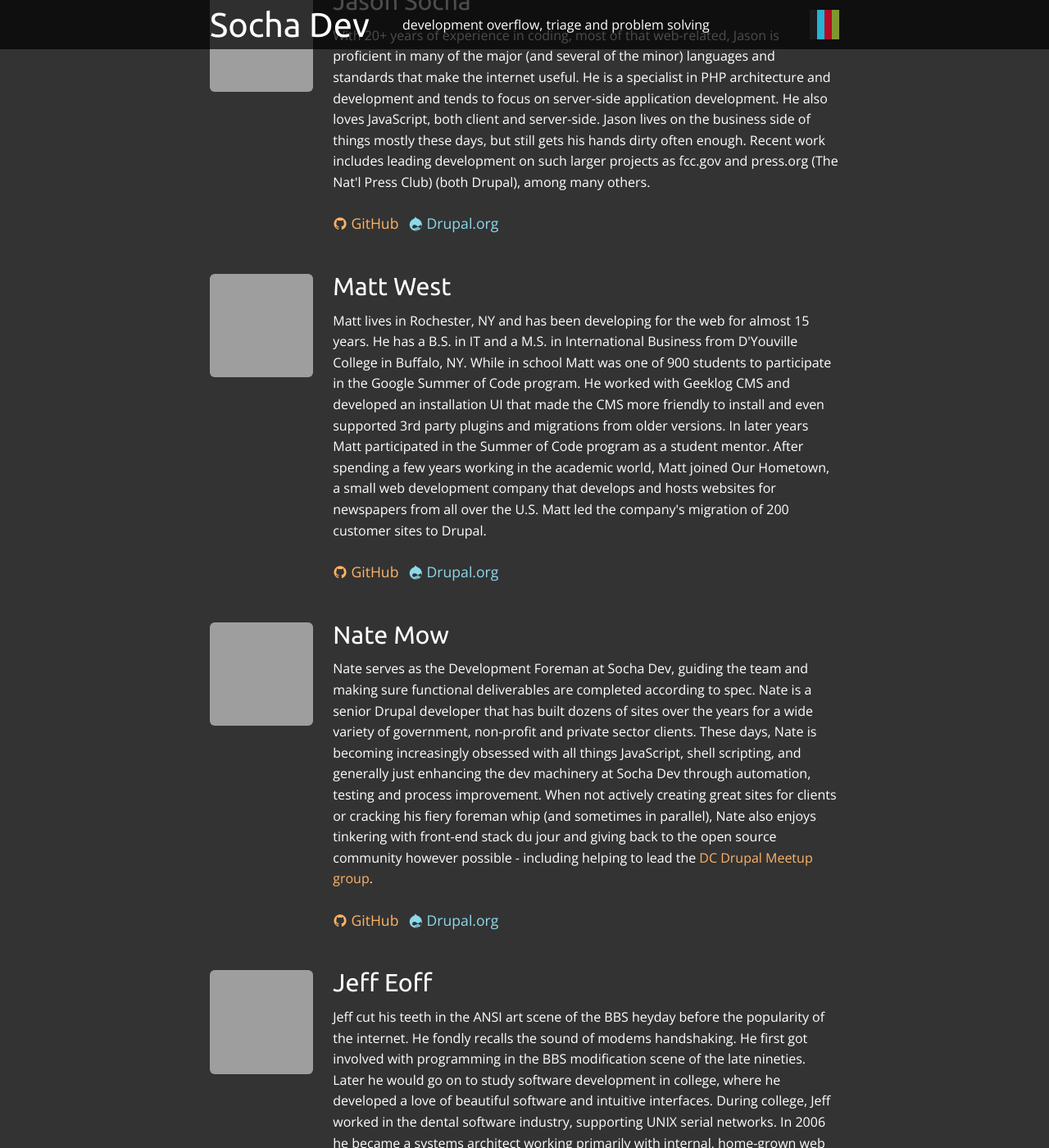
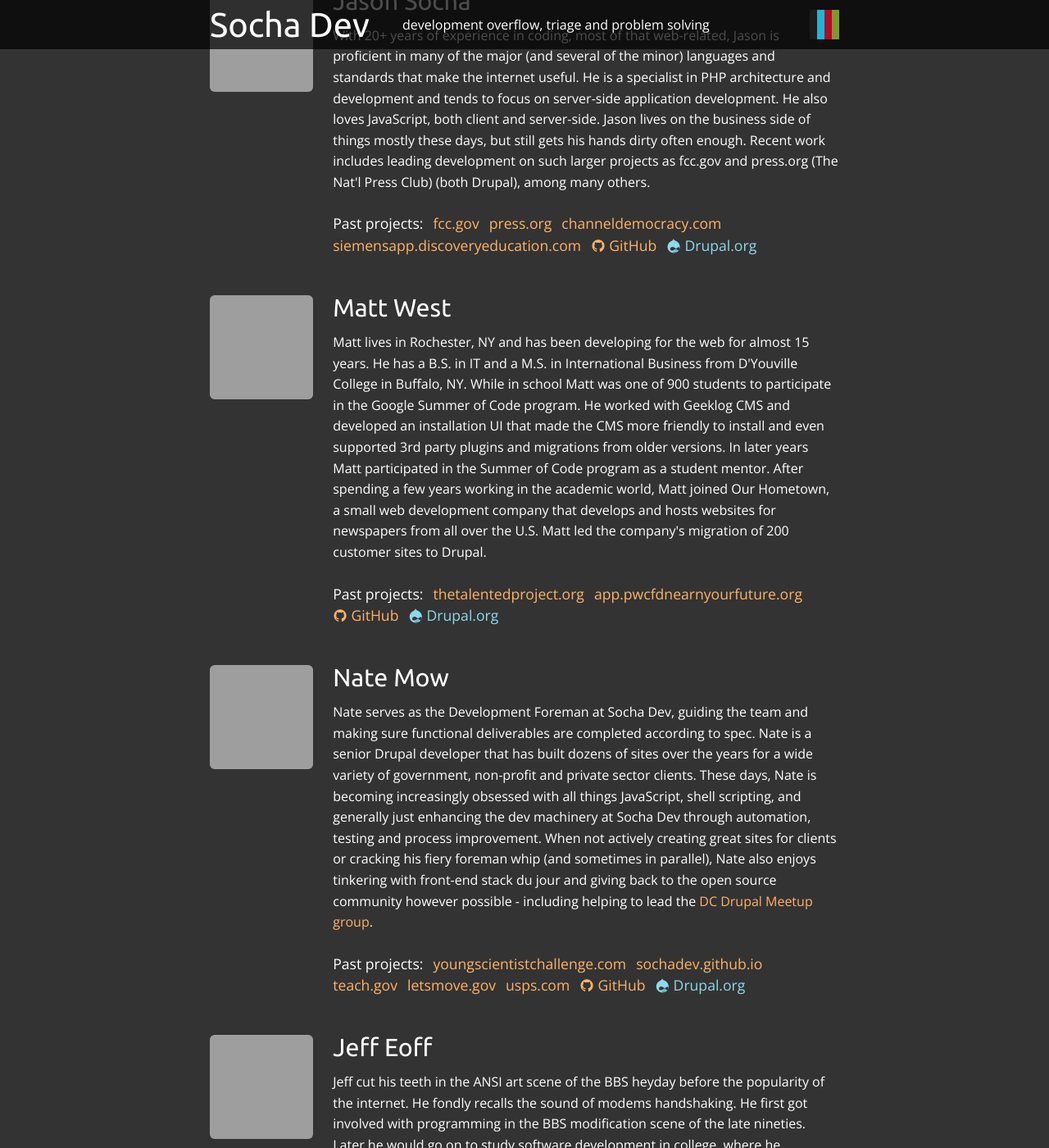
Before and after one commit to SochaDev/sochadev.github.io, a Jekyll site: the page built from team.md, in a window 1280 px wide and 1400 px high, scrolled down 478 px. Shown: the whole window at 82% size. Built offline with Jekyll 4.4.1, drawn with Linux system fonts in a browser that asks for light colours; nearby versions of some CDN libraries; some of the changed text lies outside the part shown; grey boxes are pictures that could not be loaded.

Commit message:
Added past projects per staffer.

```diff
--- a/_data/team.yml
+++ b/_data/team.yml
@@ -12,7 +12,12 @@
     side of things mostly these days, but still gets his hands dirty often enough.
     Recent work includes leading development on such larger projects as fcc.gov and
     press.org (The Nat'l Press Club) (both Drupal), among many others.
-  projects: []
+  projects: [
+    "fcc.gov",
+    "press.org",
+    "channeldemocracy.com",
+    "siemensapp.discoveryeducation.com"
+  ]
 
 - name: Matt West
   github: mattdanger
@@ -30,7 +35,10 @@
     a small web development company that develops and hosts websites for newspapers
     from all over the U.S. Matt led the company's migration of 200 customer sites
     to Drupal.
-  projects: []
+  projects: [
+    "thetalentedproject.org",
+    "app.pwcfdnearnyourfuture.org"
+  ]
 
 - name: Nate Mow
   github: natemow
@@ -48,7 +56,13 @@
     also enjoys tinkering with front-end stack du jour and giving back to the open
     source community however possible - including helping to lead the
     <a href="http://www.meetup.com/drupal-dc">DC Drupal Meetup group</a>.
-  projects: []
+  projects: [
+    "youngscientistchallenge.com",
+    "sochadev.github.io",
+    "teach.gov",
+    "letsmove.gov",
+    "usps.com"
+  ]
 
 - name: Jeff Eoff
   github: jeffeoff
@@ -65,7 +79,11 @@
     web apps for workforce management. In this role, Jeff developed a love for
     JavaScript and CSS, quickly becoming the go-to architect for other developers
     looking to improve their front-end designs and simplify user interactions.
-  projects: []
+  projects: [
+    "teendrive365inschool.com",
+    "dcabortionfund.org",
+    "lyric-ipsum.rocks"
+  ]
 
 - name: Tory Gobat
   github: tea-time
@@ -83,7 +101,13 @@
     Smithsonian National Air and Space Museum and the American Postal Workers
     Union. Tory is known for getting intimate with the Drupal core APIs and
     writing paragraph-length code comments.
-  projects: []
+  projects: [
+    "sciencemag.org",
+    "wwfscience.org",
+    "naco.org",
+    "monticello.org",
+    "scoutscoop.com"
+  ]
 
 - name: Martyn Green
   github: montysavage
@@ -99,7 +123,11 @@
     National Archives in London and Science Magazine in the US. He is a motivated,
     creative problem solver and strong team player. He thrives on doing excellent
     work with excellent colleagues. He has a degree in Physics and Geophysics.
-  projects: []
+  projects: [
+    "nationalarchives.gov.uk",
+    "ilovepickles.org",
+    "spark.sciencemag.org/piday"
+  ]
 
 - name: Mark Mahon
   github: traverus
@@ -116,7 +144,12 @@
     D.C. as well as contributing to issue queue management and grooming on drupal.org. He
     also has strong interests in configuration management, well groomed documentation
     and beer.
-  projects: []
+  projects: [
+    "youth.gov",
+    "ussc.gov",
+    "reit.com",
+    "aaaspolicyfellowships.org"
+  ]
 
 # - name: Drew Deering
 #  github: atdc98
--- a/team.md
+++ b/team.md
@@ -22,6 +22,15 @@
       <h3 id="{{ person.name | downcase | replace: " ", "-" }}">{{ person.name }}</h3>
 
       <p>{{ person.description }}</p>
+
+      {% if person.projects %}
+        <ul class="social">
+          <li>Past projects:</li>
+        {% for project in person.projects %}
+          <li><a href="http://{{ project }}" title="{{ project }}" target="_blank">{{ project }}</a></li>
+        {% endfor %}
+        </ul>
+      {% endif %}
 
       <ul class="social">
         <li>
```
